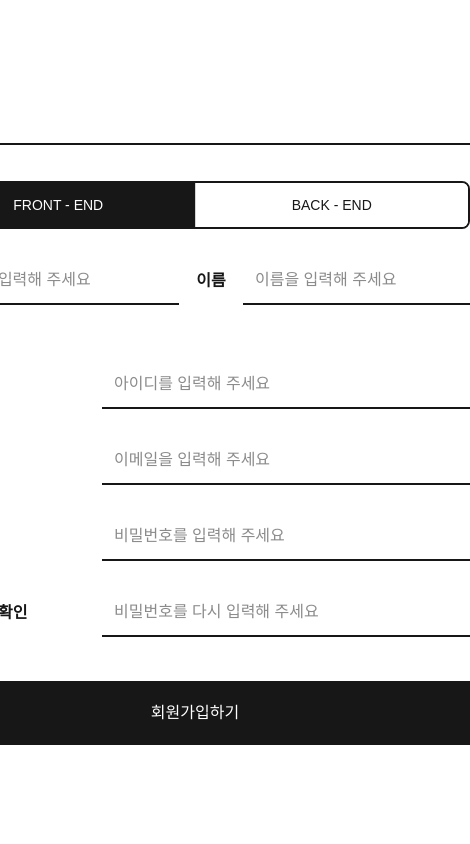
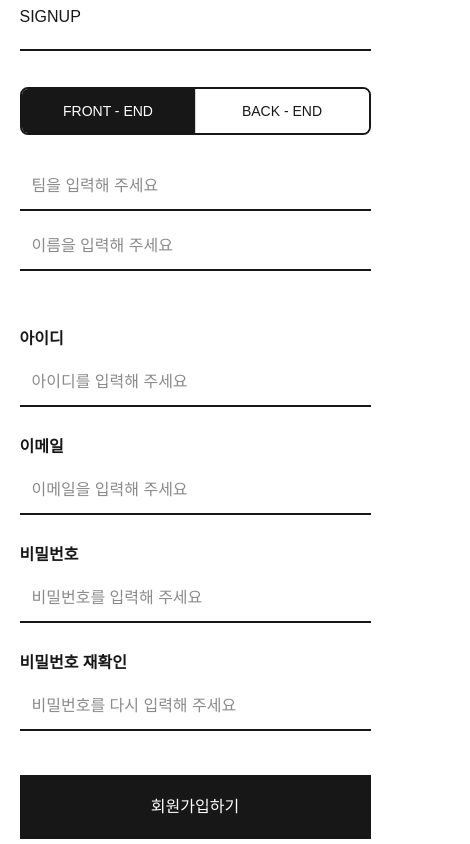
Before and after one commit to CEOS-22nd-CatchUP/next-vote-22nd, a Next.js app: page /signup in a window 390 px wide. Shown: the whole page, 470 px wide, since content can reach past the window. Built offline with nearby package versions, Linux system fonts and the light colour scheme.

Commit message:
feat: Login, Signup 페이지 반응형 적용

```diff
--- a/src/app/login/page.tsx
+++ b/src/app/login/page.tsx
@@ -3,21 +3,21 @@ import Link from 'next/link';
 export default function Login() {
   return (
     <div className="flex min-h-screen items-center justify-center">
-      <div className="flex w-[550px] flex-col items-center justify-center">
-        <div className="mb-9 w-[550px] border-b-2 pb-5">LOGIN</div>
-        <div>
-          <form>
+      <div className="flex w-[90dvw] flex-col items-center justify-center md:w-[550px]">
+        <div className="mb-9 w-full border-b-2 pb-5">LOGIN</div>
+        <div className="w-full">
+          <form className="w-full">
             <div className="mb-4">
-              <input className="border-foreground h-12 w-[550px] border-2 p-3" placeholder="아이디를 입력해 주세요" />
+              <input className="border-foreground h-12 w-full border-2 p-3" placeholder="아이디를 입력해 주세요" />
             </div>
             <div className="mb-[34px]">
               <input
                 type="password"
-                className="border-foreground h-12 w-[550px] border-2 p-3"
+                className="border-foreground h-12 w-full border-2 p-3"
                 placeholder="비밀번호를 입력해 주세요"
               />
             </div>
-            <button className="bg-foreground text-background h-16 w-[550px]">로그인하기</button>
+            <button className="bg-foreground text-background h-16 w-full">로그인하기</button>
           </form>
         </div>
         <div className="mt-5.5">
--- a/src/app/signup/page.tsx
+++ b/src/app/signup/page.tsx
@@ -5,42 +5,58 @@ import { useState } from 'react';
 export default function SignUp() {
   return (
     <div className="flex min-h-screen items-center justify-center">
-      <div className="flex w-[550px] flex-col items-center justify-center">
-        <div className="mb-9 w-[550px] border-b-2 pb-5">SIGNUP</div>
-        <div>
-          <form className="flex flex-col">
-            <div className="mb-7">
+      <div className="flex w-[90dvw] flex-col items-center justify-center md:w-[550px]">
+        <div className="mb-9 w-full border-b-2 pb-5">SIGNUP</div>
+        <div className="w-full">
+          <form className="flex w-full flex-col">
+            <div className="mb-7 w-full">
               <ToggleButton />
             </div>
-            <div className="mb-14 flex items-center justify-between">
-              <div className="font-semibold">팀</div>
-              <input className="border-foreground h-12 w-[227px] border-b-2 p-3" placeholder="팀을 입력해 주세요" />
-              <div className="font-semibold">이름</div>
-              <input className="border-foreground h-12 w-[227px] border-b-2 p-3" placeholder="이름을 입력해 주세요" />
+            <div className="mb-14 flex w-full flex-col gap-3 md:flex-row md:items-center md:justify-between">
+              <div className="hidden font-semibold md:block">팀</div>
+              <input
+                className="border-foreground h-12 w-full border-b-2 p-3 md:w-[227px]"
+                placeholder="팀을 입력해 주세요"
+              />
+
+              <div className="hidden font-semibold md:block">이름</div>
+              <input
+                className="border-foreground h-12 w-full border-b-2 p-3 md:w-[227px]"
+                placeholder="이름을 입력해 주세요"
+              />
             </div>
-            <div className="mb-7 flex items-center justify-between">
-              <div className="font-semibold">아이디</div>
-              <input className="border-foreground h-12 w-[368px] border-b-2 p-3" placeholder="아이디를 입력해 주세요" />
+            <div className="mb-7 flex flex-col md:flex-row md:items-center md:justify-between">
+              <div className="mb-2 font-semibold md:mb-0">아이디</div>
+              <input
+                className="border-foreground h-12 w-full border-b-2 p-3 md:w-[368px]"
+                placeholder="아이디를 입력해 주세요"
+              />
             </div>
-            <div className="mb-7 flex items-center justify-between">
-              <div className="font-semibold">이메일</div>
-              <input className="border-foreground h-12 w-[368px] border-b-2 p-3" placeholder="이메일을 입력해 주세요" />
+
+            <div className="mb-7 flex flex-col md:flex-row md:items-center md:justify-between">
+              <div className="mb-2 font-semibold md:mb-0">이메일</div>
+              <input
+                className="border-foreground h-12 w-full border-b-2 p-3 md:w-[368px]"
+                placeholder="이메일을 입력해 주세요"
+              />
             </div>
-            <div className="mb-7 flex items-center justify-between">
-              <div className="font-semibold">비밀번호</div>
+
+            <div className="mb-7 flex flex-col md:flex-row md:items-center md:justify-between">
+              <div className="mb-2 font-semibold md:mb-0">비밀번호</div>
               <input
-                className="border-foreground h-12 w-[368px] border-b-2 p-3"
+                className="border-foreground h-12 w-full border-b-2 p-3 md:w-[368px]"
                 placeholder="비밀번호를 입력해 주세요"
               />
             </div>
-            <div className="mb-11 flex items-center justify-between">
-              <div className="font-semibold">비밀번호 재확인</div>
+
+            <div className="mb-11 flex flex-col md:flex-row md:items-center md:justify-between">
+              <div className="mb-2 font-semibold md:mb-0">비밀번호 재확인</div>
               <input
-                className="border-foreground h-12 w-[368px] border-b-2 p-3"
+                className="border-foreground h-12 w-full border-b-2 p-3 md:w-[368px]"
                 placeholder="비밀번호를 다시 입력해 주세요"
               />
             </div>
-            <button className="bg-foreground text-background h-16 w-[550px]">회원가입하기</button>
+            <button className="bg-foreground text-background h-16 w-full">회원가입하기</button>
           </form>
         </div>
       </div>
@@ -51,7 +67,7 @@ export default function SignUp() {
 function ToggleButton() {
   const [selected, setSelected] = useState<'left' | 'right'>('left');
   return (
-    <div className="border-foreground flex w-[550px] overflow-hidden rounded-lg border-2">
+    <div className="border-foreground flex w-full overflow-hidden rounded-lg border-2">
       <button
         type="button"
         onClick={() => setSelected('left')}
```
